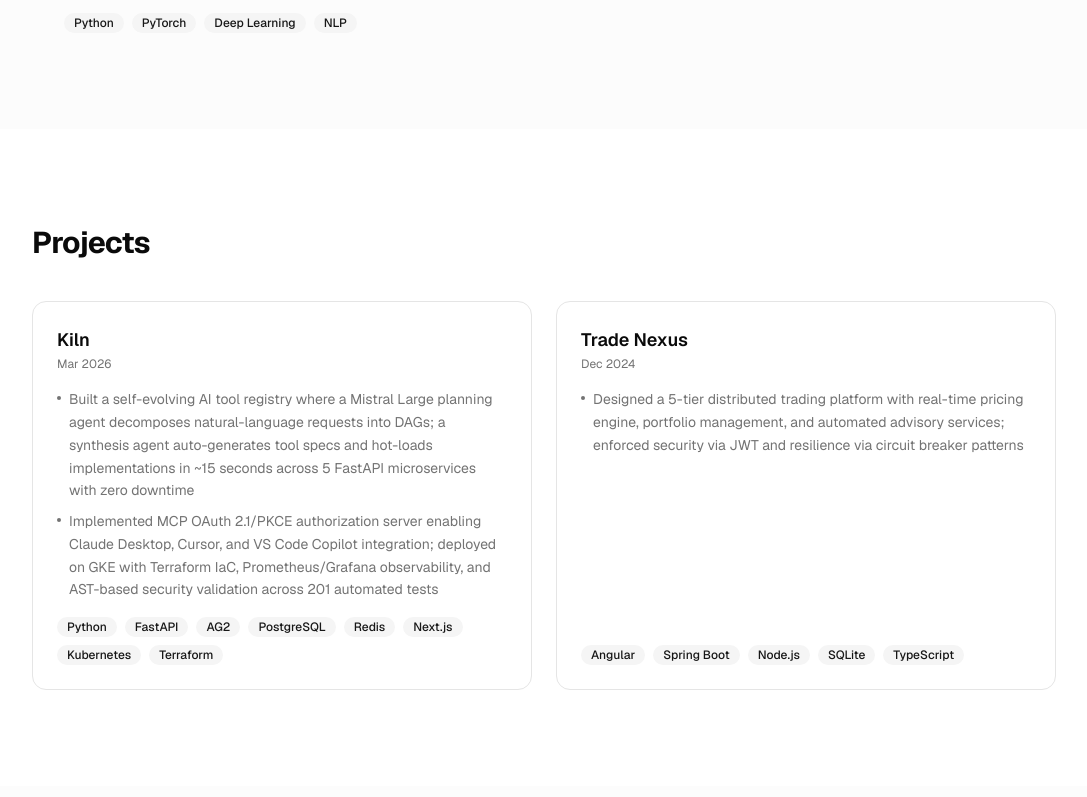
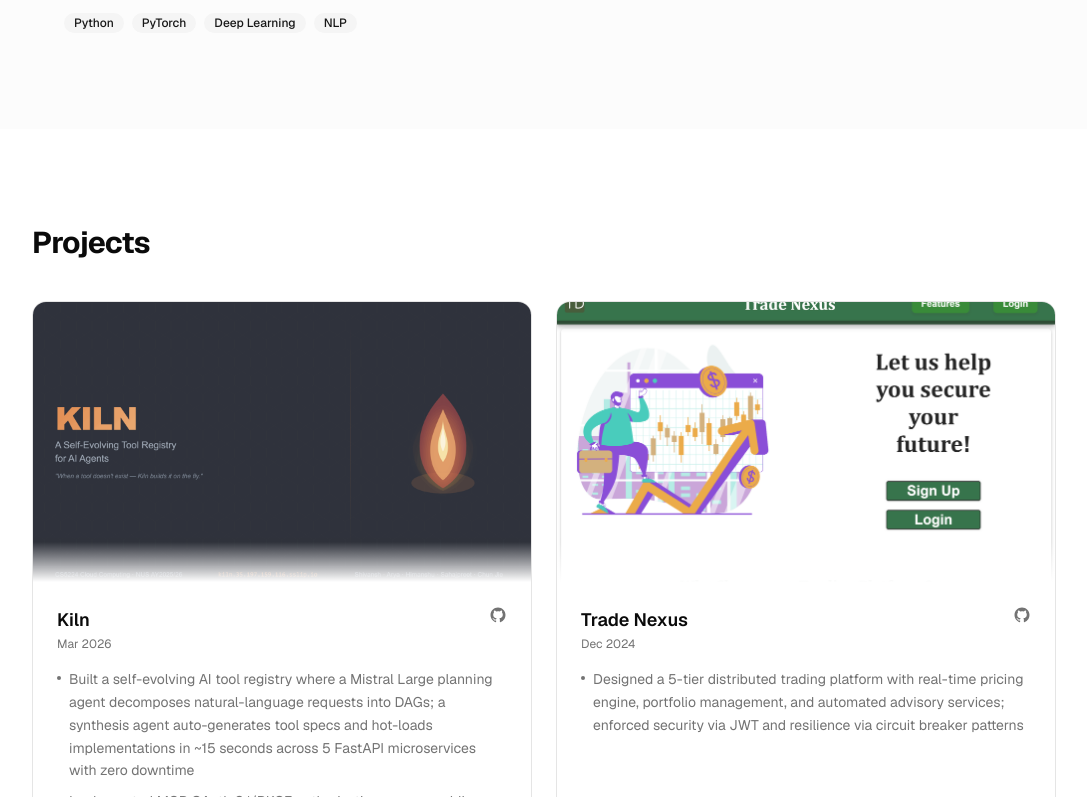
Before and after one commit to wendemsky/portfolio, a Next.js app: page / in a window 1280 px wide. Shown: the part 2003-2800 px from the top of the page, without its empty margins (96-1183 px from the left). Built offline with nearby package versions, Linux system fonts and the light colour scheme.

Commit message:
feat(projects): add thumbnails, GitHub links, and image previews

```diff
--- a/src/components/ui/ProjectCard.tsx
+++ b/src/components/ui/ProjectCard.tsx
@@ -1,4 +1,4 @@
-import { ExternalLink } from "lucide-react";
+import Image from "next/image";
 import { GithubIcon } from "@/components/ui/SocialIcons";
 import { TechBadge } from "./TechBadge";
 import type { ProjectEntry } from "@/data/types";
@@ -9,7 +9,20 @@ interface ProjectCardProps {
 
 export function ProjectCard({ project }: ProjectCardProps) {
   return (
-    <div className="rounded-xl border border-border bg-card p-6 flex flex-col gap-4 h-full">
+    <div className="rounded-xl border border-border bg-card overflow-hidden flex flex-col h-full">
+      {project.image && (
+        <div className="relative aspect-video w-full">
+          <Image
+            src={project.image}
+            alt={`${project.title} preview`}
+            fill
+            className="object-cover opacity-85 saturate-[0.75]"
+            sizes="(max-width: 768px) 100vw, 50vw"
+          />
+          <div className="absolute inset-x-0 bottom-0 h-10 bg-gradient-to-t from-card to-transparent" />
+        </div>
+      )}
+      <div className="flex flex-col gap-4 p-6 flex-1">
         <div className="flex items-start justify-between gap-4">
           <div>
             <h3 className="font-semibold text-foreground text-lg">{project.title}</h3>
@@ -25,17 +38,6 @@ export function ProjectCard({ project }: ProjectCardProps) {
                 className="text-muted-foreground hover:text-foreground transition-colors"
               >
                 <GithubIcon size={18} />
-            </a>
-          )}
-          {project.liveUrl && (
-            <a
-              href={project.liveUrl}
-              target="_blank"
-              rel="noopener noreferrer"
-              aria-label="Live demo"
-              className="text-muted-foreground hover:text-foreground transition-colors"
-            >
-              <ExternalLink size={18} />
               </a>
             )}
           </div>
@@ -56,5 +58,6 @@ export function ProjectCard({ project }: ProjectCardProps) {
           ))}
         </div>
       </div>
+    </div>
   );
 }
--- a/src/data/projects.ts
+++ b/src/data/projects.ts
@@ -9,6 +9,8 @@ export const projects: ProjectEntry[] = [
       "Implemented MCP OAuth 2.1/PKCE authorization server enabling Claude Desktop, Cursor, and VS Code Copilot integration; deployed on GKE with Terraform IaC, Prometheus/Grafana observability, and AST-based security validation across 201 automated tests",
     ],
     tech: ["Python", "FastAPI", "AG2", "PostgreSQL", "Redis", "Next.js", "Kubernetes", "Terraform"],
+    githubUrl: "https://github.com/wendemsky/kiln",
+    image: "/images/kiln-preview.png",
     featured: true,
   },
   {
@@ -18,6 +20,8 @@ export const projects: ProjectEntry[] = [
       "Designed a 5-tier distributed trading platform with real-time pricing engine, portfolio management, and automated advisory services; enforced security via JWT and resilience via circuit breaker patterns",
     ],
     tech: ["Angular", "Spring Boot", "Node.js", "SQLite", "TypeScript"],
+    githubUrl: "https://github.com/wendemsky/TradeNexus",
+    image: "/images/tradenexus-preview.png",
     featured: false,
   },
 ];
--- a/src/data/types.ts
+++ b/src/data/types.ts
@@ -25,6 +25,7 @@ export interface ProjectEntry {
   tech: string[];
   githubUrl?: string;
   liveUrl?: string;
+  image?: string;
   featured: boolean;
 }
 
```
Also changed, not shown: public/images/kiln-preview.png (added), public/images/tradenexus-preview.png (added). Lines whose indentation alone changed are shown as unchanged.
